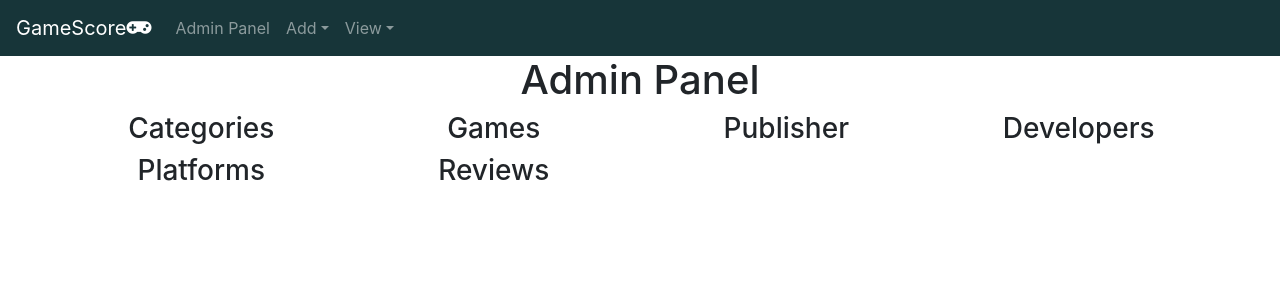
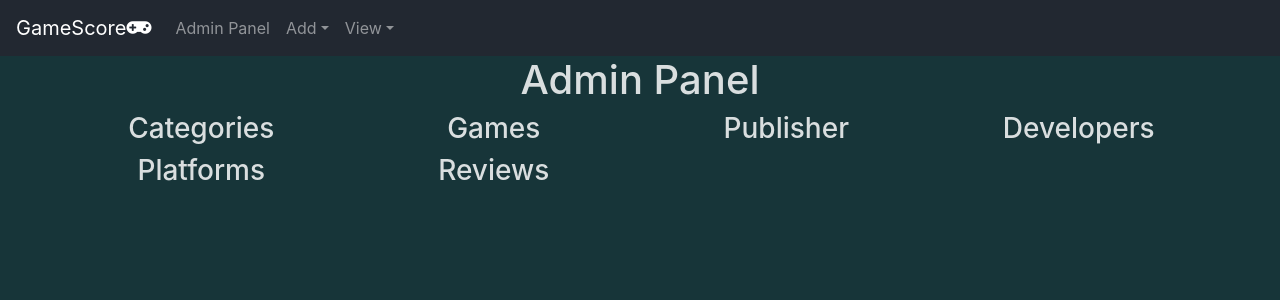
Before and after one commit to danielclements/game_score.gg, a Flask app: page / in a window 1280 px wide. Shown: the top 300 px of the page. Run offline with Flask 2, Linux system fonts and the light colour scheme; data that the repository does not hold is empty; some libraries are stand-ins or nearby versions.

Commit message:
changed some styling across the project, mainly bg colors and text color

```diff
--- a/static/css/style.css
+++ b/static/css/style.css
@@ -1,9 +1,8 @@
-/* body {
-  color: #eeeeee;
-} */
-
 a { color: inherit; }
 
+body{
+    color: #ffffffd6;
+}
 .m_left {
   margin-left: 100px !important;
 }
@@ -22,16 +21,16 @@ a { color: inherit; }
 
 .hover-salmon:hover {
   background-color: #c78074;
-  color: #ffffffbf;
+  color: #ffffffd6;
 }
 
 .text-whites {
-  color: #ffffffbf;
+  color: #ffffffd6;
   text-decoration: none;
 }
 
-.select-dropdown {
-  color: white;
+.text-darks{
+    color: black
 }
 
 .text-overflow {
@@ -39,3 +38,12 @@ a { color: inherit; }
   text-overflow: ellipsis;
   height: 100px;
 }
+
+
+.navy-bg{
+    background-color:#222831;
+}
+
+.orange-bg{
+    background-color: #EBA270;
+}
--- a/templates/addgame.html
+++ b/templates/addgame.html
@@ -99,7 +99,7 @@
     </div>
 
     <div calss="form-group">
-      <button class="btn dr-less-green text-white" type="submit">
+      <button class="btn orange-bg text-white" type="submit">
         Add Game!
         <i class="fas fa-folder-plus"></i>
       </button>
--- a/templates/adminpanel.html
+++ b/templates/adminpanel.html
@@ -4,14 +4,14 @@
   <h1 class="mx-auto">Admin Panel</h1>
 </div>
 
-<div class="row">
+<div class="row ">
   <div class="col-3" style="text-align: center;">
     <div class="list-group">
       <h3>Categories</h3>
       {% for category in categories %}
       <a
         href="{{url_for('edit_category', category_id=category._id)}}"
-        class="list-group-item list-group-item-action dr-less-green hover-salmon text-whites"
+        class="list-group-item list-group-item-action navy-bg hover-salmon text-whites"
         ><strong> {{category.category_name}}</strong></a>
       {% endfor %}
     </div>
@@ -23,7 +23,7 @@
       {% for game in games %}
       <a
         href="{{url_for('edit_game', game_id=game._id)}}"
-        class="list-group-item list-group-item-action dr-less-green hover-salmon text-whites"
+        class="list-group-item list-group-item-action  navy-bg hover-salmon text-whites"
         ><strong> {{game.game_name}}</strong></a>
       {% endfor %}
     </div>
@@ -35,7 +35,7 @@
       {% for publisher in publishers %}
       <a
         href="{{url_for('edit_publisher', publisher_id=publisher._id)}}"
-        class="list-group-item list-group-item-action dr-less-green hover-salmon text-whites"
+        class="list-group-item list-group-item-action  navy-bg hover-salmon text-whites"
         ><strong> {{publisher.publisher_name}}</strong></a>
       {% endfor %}
     </div>
@@ -47,7 +47,7 @@
       {% for developer in developers %}
       <a
         href="{{url_for('edit_developer', developer_id=developer._id)}}"
-        class="list-group-item list-group-item-action dr-less-green hover-salmon text-whites"
+        class="list-group-item list-group-item-action  navy-bg hover-salmon text-whites"
         ><strong> {{developer.developer_name}}</strong></a>
       {% endfor %}
     </div>
@@ -59,7 +59,7 @@
       {% for plat in platforms %}
       <a
         href="#"
-        class="list-group-item list-group-item-action dr-less-green text-whites"
+        class="list-group-item list-group-item-action  navy-bg text-whites"
         ><strong> {{plat.platform_name}}</strong></a>
       {% endfor %}
     </div>
@@ -72,7 +72,7 @@
       <a
 
         href="{{url_for('edit_review', review_id=review._id)}}"
-        class="list-group-item list-group-item-action dr-less-green hover-salmon text-whites"
+        class="list-group-item list-group-item-action  navy-bg hover-salmon text-whites"
         ><strong> {{review.review_header}}</strong></a>
       {% endfor %}
     </div>
--- a/templates/base.html
+++ b/templates/base.html
@@ -19,10 +19,10 @@
     <link rel="stylesheet" href="https://cdnjs.cloudflare.com/ajax/libs/bootstrap-select/1.13.1/css/bootstrap-select.css" />
 
   </head>
-  <body class="">
+  <body class="dr-less-green">
 
 
-  <nav class="navbar navbar-expand-lg navbar-dark dr-less-green">
+  <nav class="navbar navbar-expand-lg navbar-dark navy-bg">
   <a class="navbar-brand " href="{{url_for('get_admin_panel')}}">GameScore<i class="fas fa-gamepad"></i></a>
   <button class="navbar-toggler" type="button" data-toggle="collapse" data-target="#navbarNav" aria-controls="navbarNav" aria-expanded="false" aria-label="Toggle navigation">
     <span class="navbar-toggler-icon"></span>
@@ -33,7 +33,7 @@
       <li class="nav-item "><a class=" nav-link " href="{{url_for('get_admin_panel')}}">Admin Panel</a></li>
       <li class="nav-item dropdown">
         <a class="nav-link dropdown-toggle" href="#" id="navbarDropdown" role="button" data-toggle="dropdown" aria-haspopup="true" aria-expanded="false">Add</a>
-        <div class="dropdown-menu dr-less-green " aria-labelledby="navbarDropdown">
+        <div class="dropdown-menu  navy-bg " aria-labelledby="navbarDropdown">
           <a class=" nav-link hover-salmon" href="{{url_for('add_game')}}">Game</a>
           <a class=" nav-link hover-salmon" href="{{url_for('add_category')}}">Category</a>
           <a class=" nav-link hover-salmon" href="{{url_for('add_publisher')}}">Publisher</a>
@@ -43,7 +43,7 @@
       </li>
       <li class="nav-item dropdown">
         <a class="nav-link dropdown-toggle " href="#" id="navbarDropdown2" role="button" data-toggle="dropdown" aria-haspopup="true" aria-expanded="false">View</a>
-        <div class="dropdown-menu dr-less-green" aria-labelledby="navbarDropdown">
+        <div class="dropdown-menu  navy-bg" aria-labelledby="navbarDropdown">
           <a class=" nav-link hover-salmon" href="{{url_for('view_games')}}">Games</a>
           <a class=" nav-link hover-salmon" href="{{url_for('view_developers')}}">Developers</a>
         </div>
--- a/templates/view_games.html
+++ b/templates/view_games.html
@@ -2,7 +2,7 @@
 <div class="row" >
   <h1 class="mx-auto">Games</h1>
 </div>
-<div class="row d-flex justify-content-center">
+<div class="row d-flex justify-content-center text-darks">
   {% for game in games %}
 
   <div class="card m-2" style="width: 18rem;">
@@ -15,7 +15,7 @@
       <h6 class="card-title">{{game.game_name}}</h6>
       <h6 class="card-subtitle mb-2 text-muted">Released: {{game.release_date}}</h6>
       <p class="card-text text-overflow">{{game.game_summ}}</p>
-      <a href="#" class="btn btn-primary">View reviews</a>
+      <a href="{{url_for('view_game_review', game_id=game._id)}}" class="btn btn-primary">View reviews</a>
       <a href="#" class="btn btn-alert">Add Review</a>
     </div>
   </div>
```
